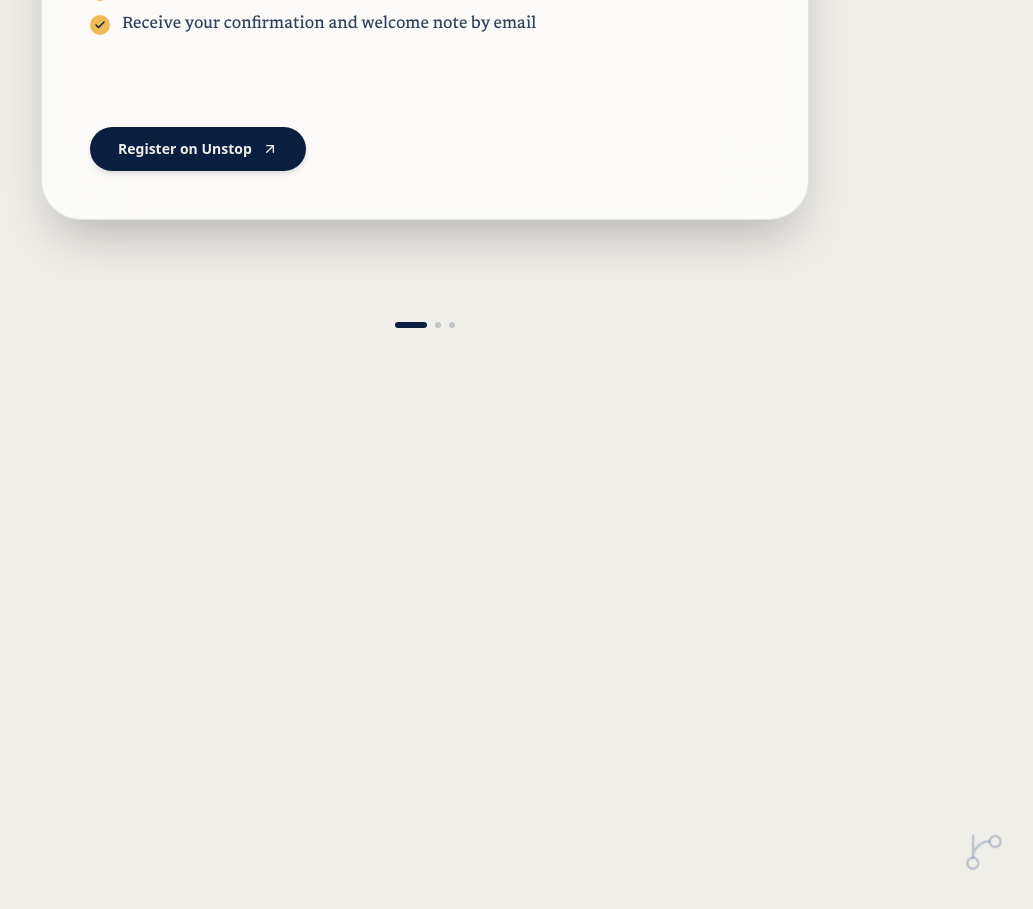
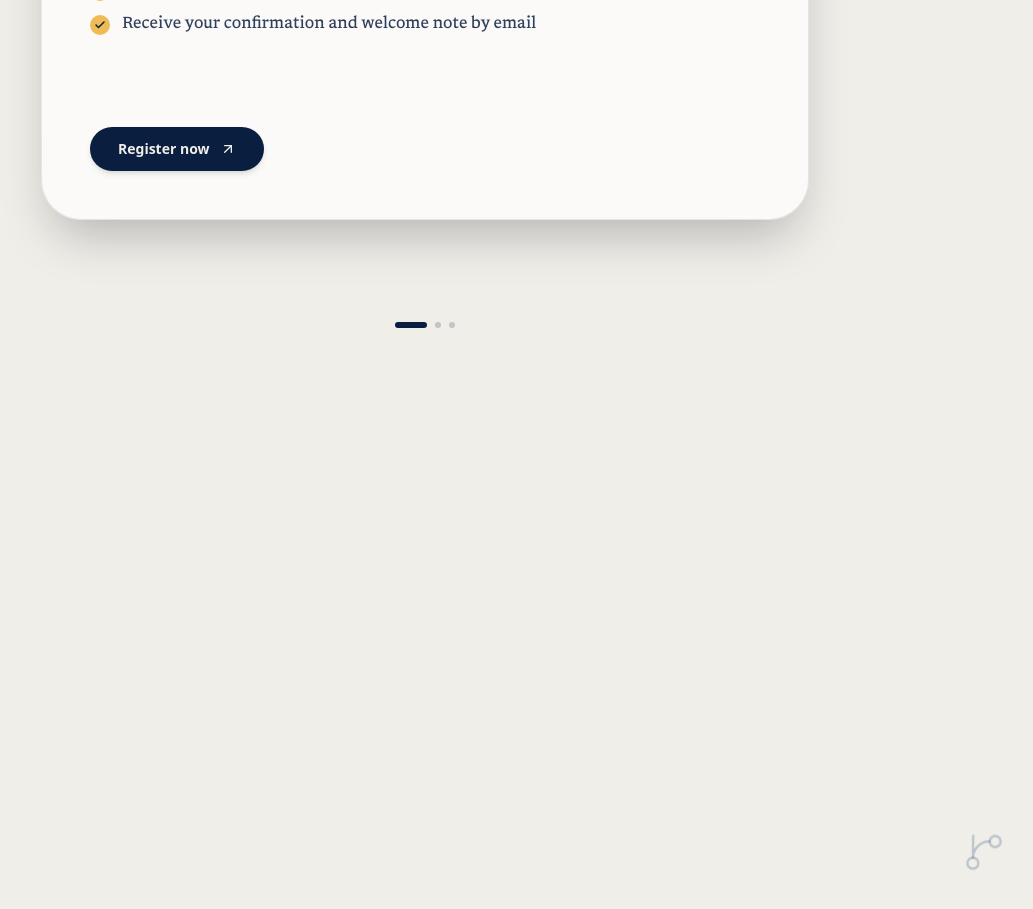
Before and after one commit to mousamighosh216/gdp-talks, a Next.js app: page / in a window 1280 px wide. Shown: the part 3020-3929 px from the top of the page, without its empty margins (215-1248 px from the left). Built offline with nearby package versions, Linux system fonts and the light colour scheme.

Commit message:
somemore tiny tiny

```diff
--- a/components/Journey.tsx
+++ b/components/Journey.tsx
@@ -147,7 +147,7 @@ function StepCard({ step, index }: { step: JourneyStep; index: number }) {
             href="/register"
             className="inline-flex items-center gap-2.5 rounded-full bg-navy-950 px-7 py-3 font-heading text-sm font-semibold text-cream shadow-md transition hover:bg-navy-700 focus-visible:outline focus-visible:outline-2 focus-visible:outline-offset-2 focus-visible:outline-gold-400"
           >
-            Register on Unstop
+            Register now
             <ArrowUpRight size={16} aria-hidden="true" />
           </a>
         ) : (
```
